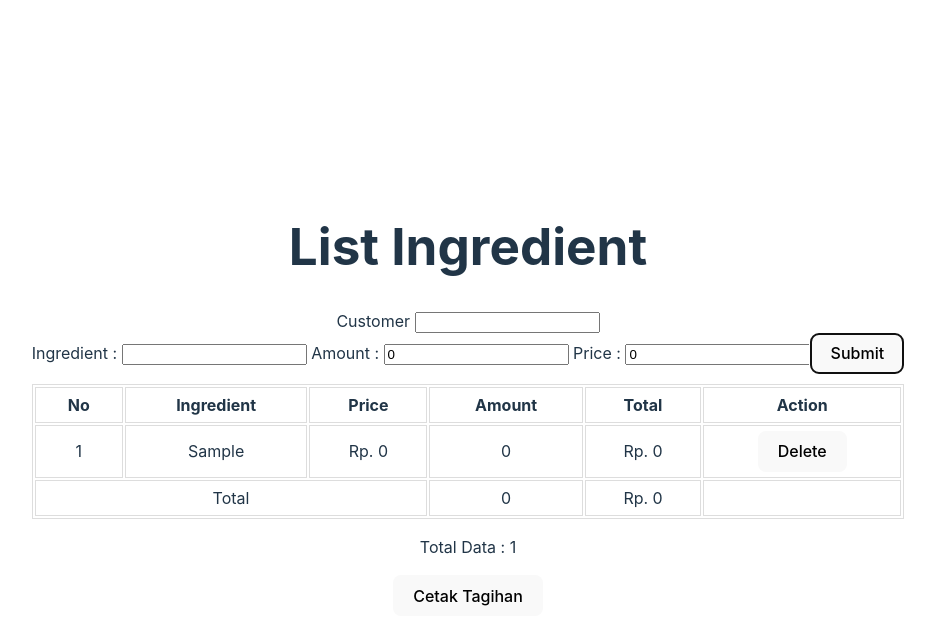
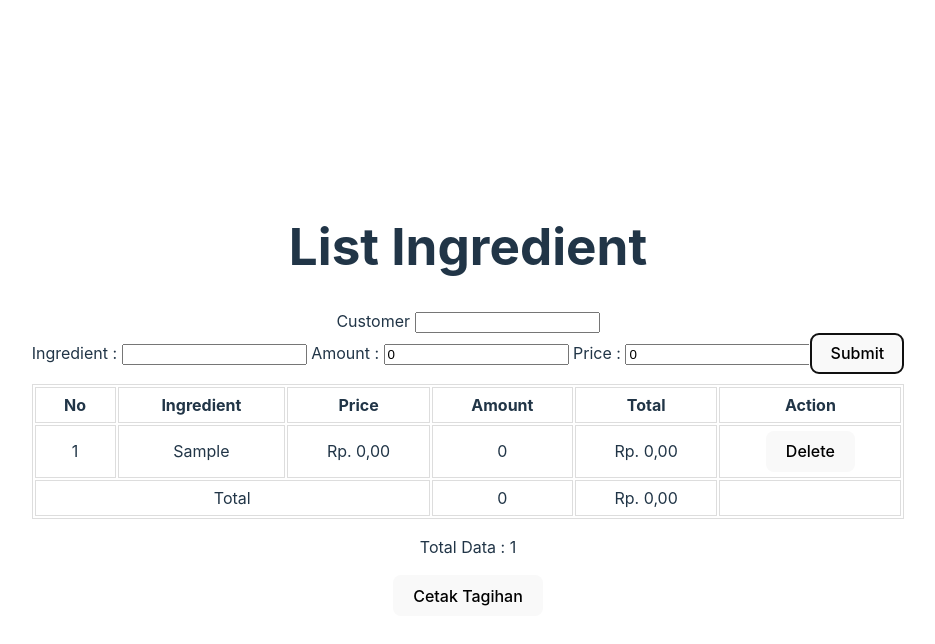
Before and after one commit to riyandrmd/Pertemuan-SinauCoding, a Vue app in the folder pertemuan-7/: page / in a window 1280 px wide. Both pictures are taken after typing "Sample" into the empty fields and a click on the button "Submit". Shown: the top 644 px of the page, without its empty margins (172-1107 px from the left). Built offline with nearby package versions, Linux system fonts and the light colour scheme.

Commit message:
edit text harga

```diff
--- a/pertemuan-7/views/CetakTagihan.vue
+++ b/pertemuan-7/views/CetakTagihan.vue
@@ -17,7 +17,7 @@ console.log(route.query.totalPrice);
     <p>
       Total pembayaran yang harus dibayarkan {{ namaCustomer }} dari
       {{ totalAmount }} items sebesar <br />
-      Rp. {{ totalPrice }}
+      Rp. {{ totalPrice }},00
     </p>
     <button type="button" @click="router.back()">Back</button>
   </div>
--- a/pertemuan-7/views/InputIngredient.vue
+++ b/pertemuan-7/views/InputIngredient.vue
@@ -94,9 +94,9 @@ const goToPayment = () => {
       <tr v-for="(data, index) in ingredient" :key="index">
         <td>{{ index + 1 }}</td>
         <td>{{ data.ingredient }}</td>
-        <td>Rp. {{ data.price }} </td>
+        <td>Rp. {{ data.price }},00 </td>
         <td>{{ data.amount }}</td>
-        <td>Rp. {{ data.amount * data.price }} </td>
+        <td>Rp. {{ data.amount * data.price }},00 </td>
         <td>
           <button type="button" @click="deleteIngredient(index)">Delete</button>
         </td>
@@ -104,7 +104,7 @@ const goToPayment = () => {
       <tr>
         <td colspan="3">Total</td>
         <td>{{ totalAmount }} </td>
-        <td>Rp. {{ totalPrice }} </td>
+        <td>Rp. {{ totalPrice }},00 </td>
         <td></td>
       </tr>
     </tbody>
```
